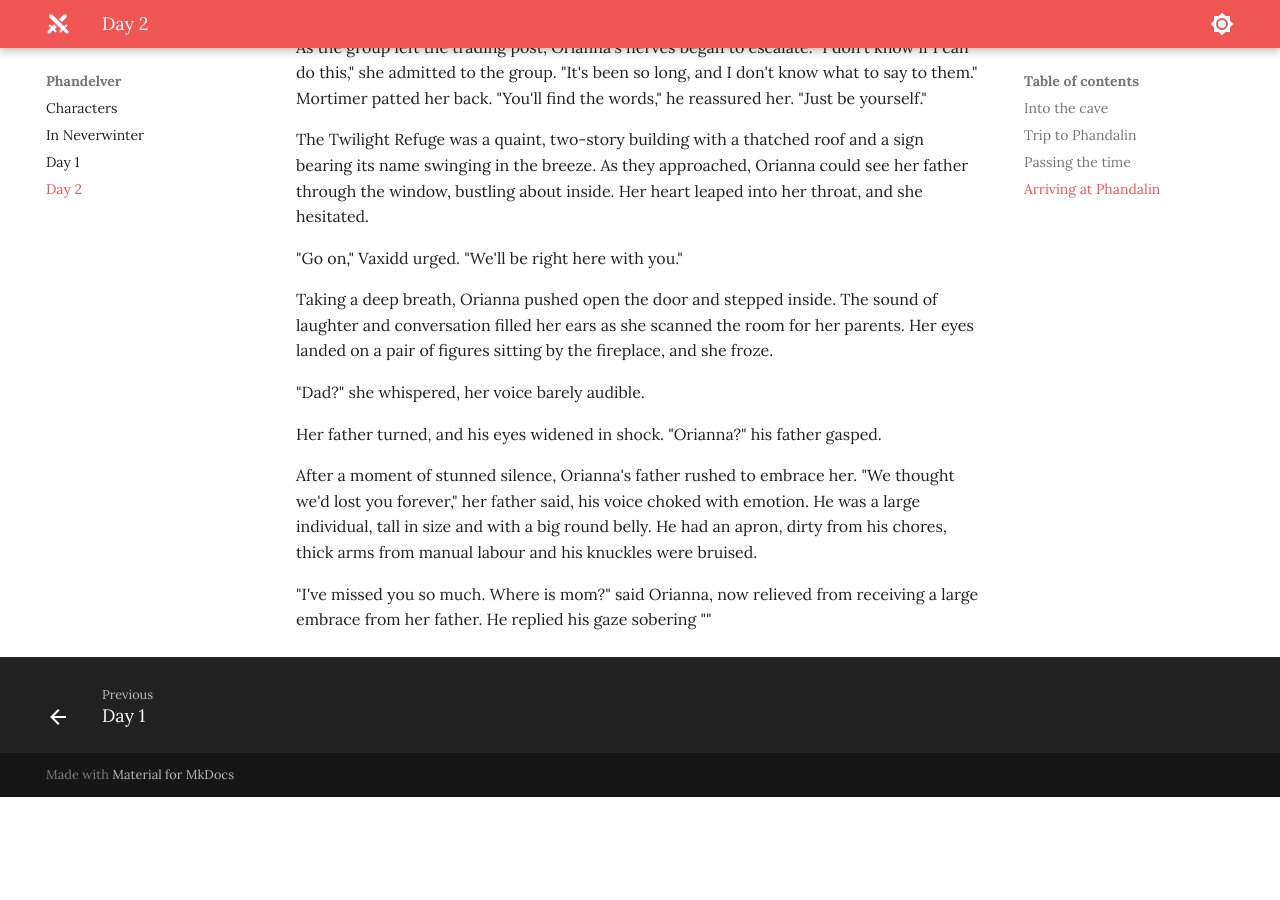
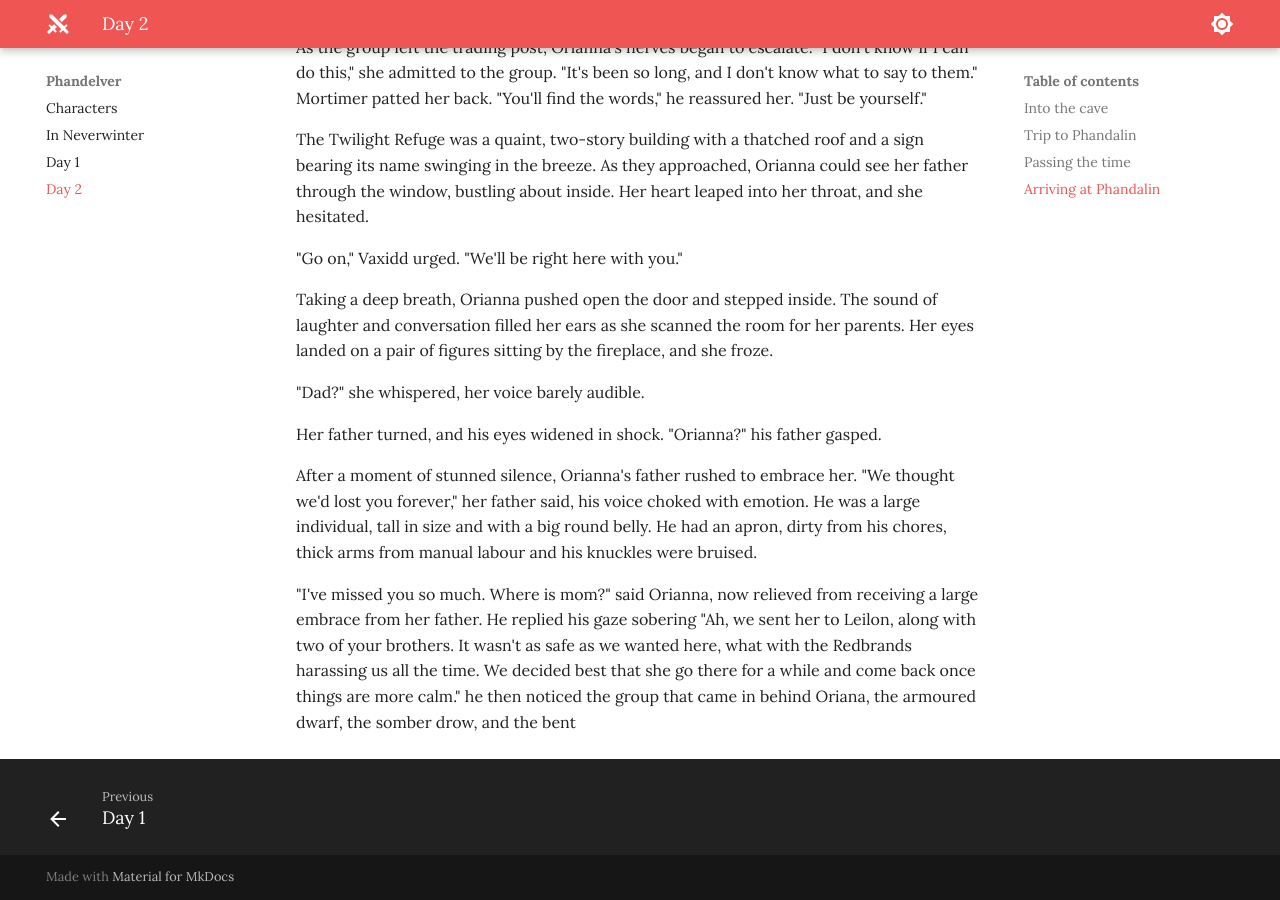
Before and after one commit to jonasmcferreira/adventures, an MkDocs documentation site: the page built from docs/phandelver/02.md, in a window 1280 px wide and 900 px high, scrolled down 10538 px. Built offline with MkDocs 1.6.1 and Material for MkDocs 9.7.7, drawn with Linux system fonts in a browser that asks for light colours; before the commit the page ends 11335 px from its top, so only the background shows below that.

Commit message:
modified docs/phandelver/02.md

```diff
--- a/docs/phandelver/02.md
+++ b/docs/phandelver/02.md
@@ -232,4 +232,4 @@
 
 After a moment of stunned silence, Orianna's father rushed to embrace her. "We thought we'd lost you forever," her father said, his voice choked with emotion. He was a large individual, tall in size and with a big round belly. He had an apron, dirty from his chores, thick arms from manual labour and his knuckles were bruised.
 
-"I've missed you so much. Where is mom?" said Orianna, now relieved from receiving a large embrace from her father. He replied his gaze sobering ""
+"I've missed you so much. Where is mom?" said Orianna, now relieved from receiving a large embrace from her father. He replied his gaze sobering "Ah, we sent her to Leilon, along with two of your brothers. It wasn't as safe as we wanted here, what with the Redbrands harassing us all the time. We decided best that she go there for a while and come back once things are more calm." he then noticed the group that came in behind Oriana, the armoured dwarf, the somber drow, and the bent
```
